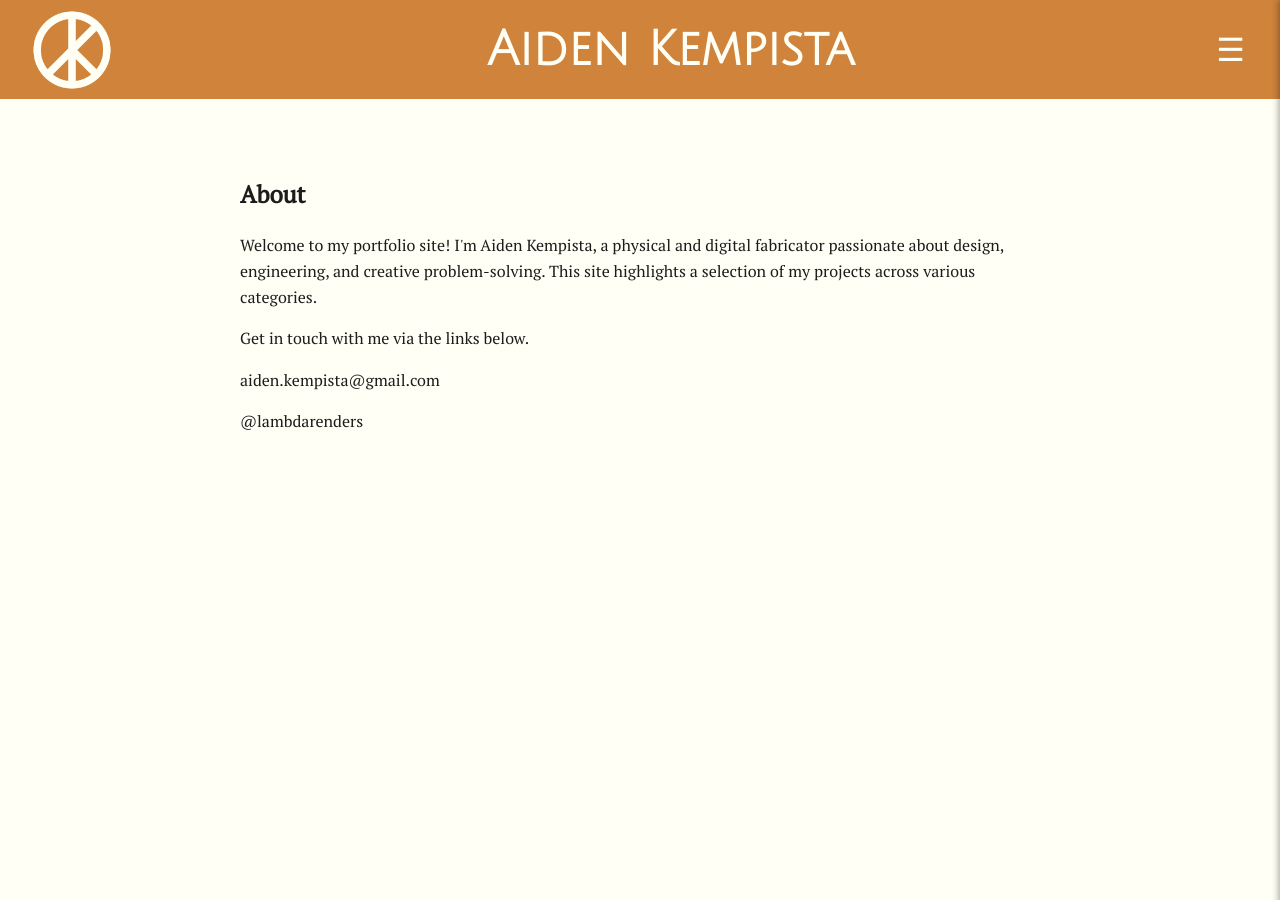
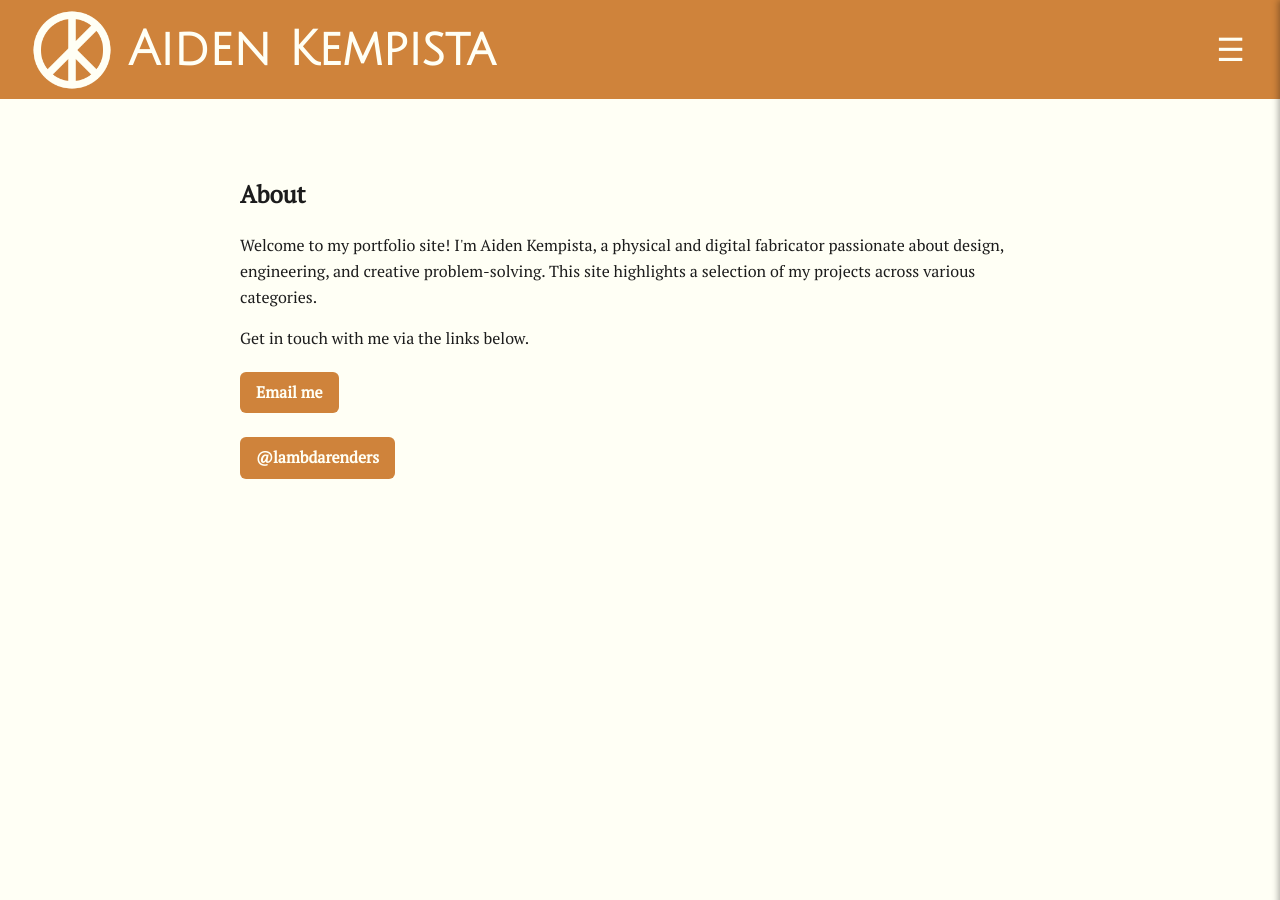
Before and after one commit to aKempista/akempista.github.io, a Jekyll site: the page built from about.html, in a window 1280 px wide. Built offline with Jekyll 4.4.1, drawn with Linux system fonts in a browser that asks for light colours; some web fonts are replaced.

Commit message:
updated about

```diff
--- a/_layouts/default.html
+++ b/_layouts/default.html
@@ -33,6 +33,12 @@
       display: flex;
       align-items: center;
       justify-content: space-between;
+    }
+    .header-link {
+      display: flex;
+      align-items: center;
+      text-decoration: none;
+      color: inherit;
     }
     .site-logo {
       height: 40px;
@@ -200,8 +206,10 @@
 <body>
   <header>
       <div class="header-row">
-        <img src="/images/lambda_logo.png" alt="Lambda Logo" class="site-logo" />
-        <h1 class="site-title">{{ site.title }}</h1>
+        <a href="{{ '/' | relative_url }}" class="header-link">
+          <img src="/images/lambda_logo.png" alt="Lambda Logo" class="site-logo" />
+          <h1 class="site-title">{{ site.title }}</h1>
+        </a>
         <nav class="hamburger-nav">
           <button class="hamburger" aria-label="Menu">&#9776;</button>
           <div class="dropdown">
--- a/about.html
+++ b/about.html
@@ -4,9 +4,29 @@ title: About
 ---
 
 <section class="about" style="max-width:800px; margin:2rem auto; padding:1.5rem;">
+  <style>
+    .contact-button {
+      display: inline-block;
+      padding: 0.5rem 1rem;
+      background: var(--highlight);
+      color: var(--primary);
+      text-decoration: none;
+      border-radius: 6px;
+      font-weight: bold;
+      margin: 0.25rem 0;
+    }
+    .contact-button:hover {
+      background: var(--secondary);
+      color: var(--text);
+    }
+  </style>
   <h2>About</h2>
   <p>Welcome to my portfolio site! I'm Aiden Kempista, a physical and digital fabricator passionate about design, engineering, and creative problem-solving. This site highlights a selection of my projects across various categories.</p>
   <p>Get in touch with me via the links below.</p>
-  <p>aiden.kempista@gmail.com</p>
-  <p>@lambdarenders</p>
+  <p>
+    <a href="mailto:aiden.kempista@gmail.com" class="contact-button">Email me</a>
+  </p>
+  <p>
+    <a href="https://instagram.com/lambdarenders" target="_blank" rel="noopener" class="contact-button">@lambdarenders</a>
+  </p>
 </section>
```
